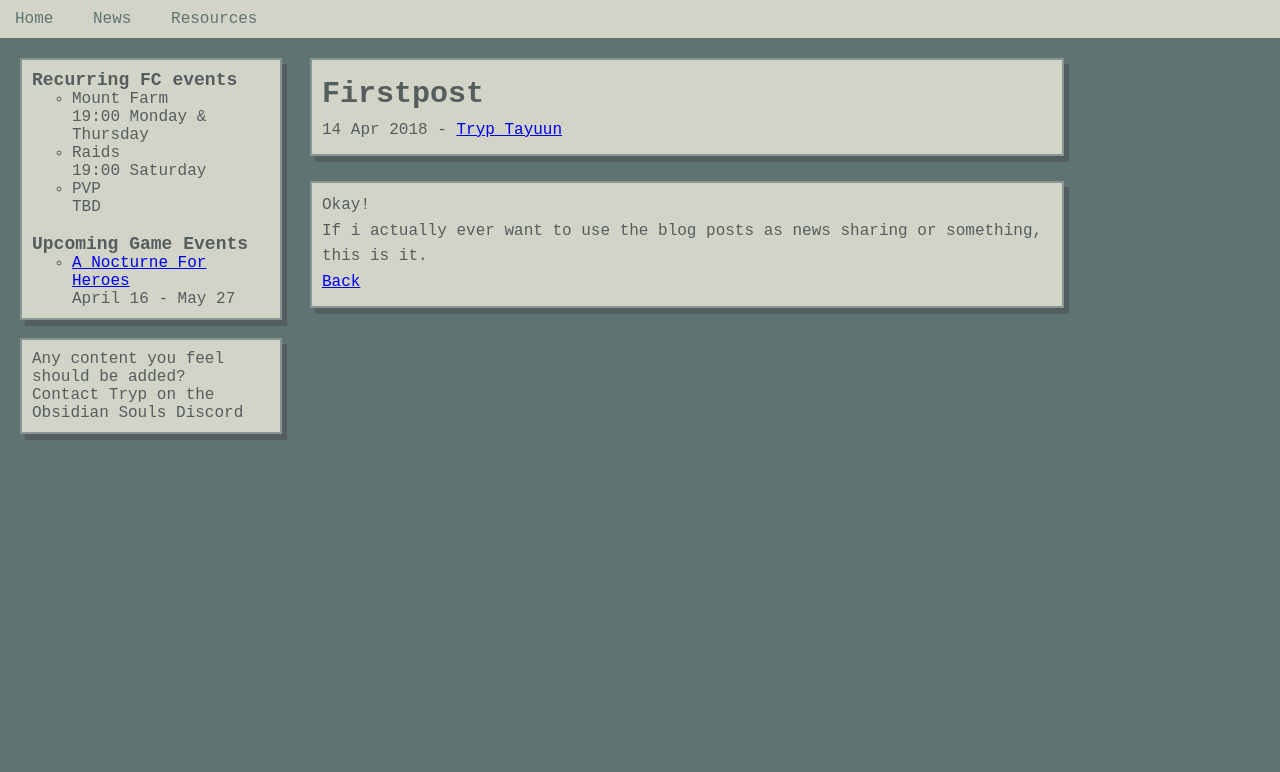
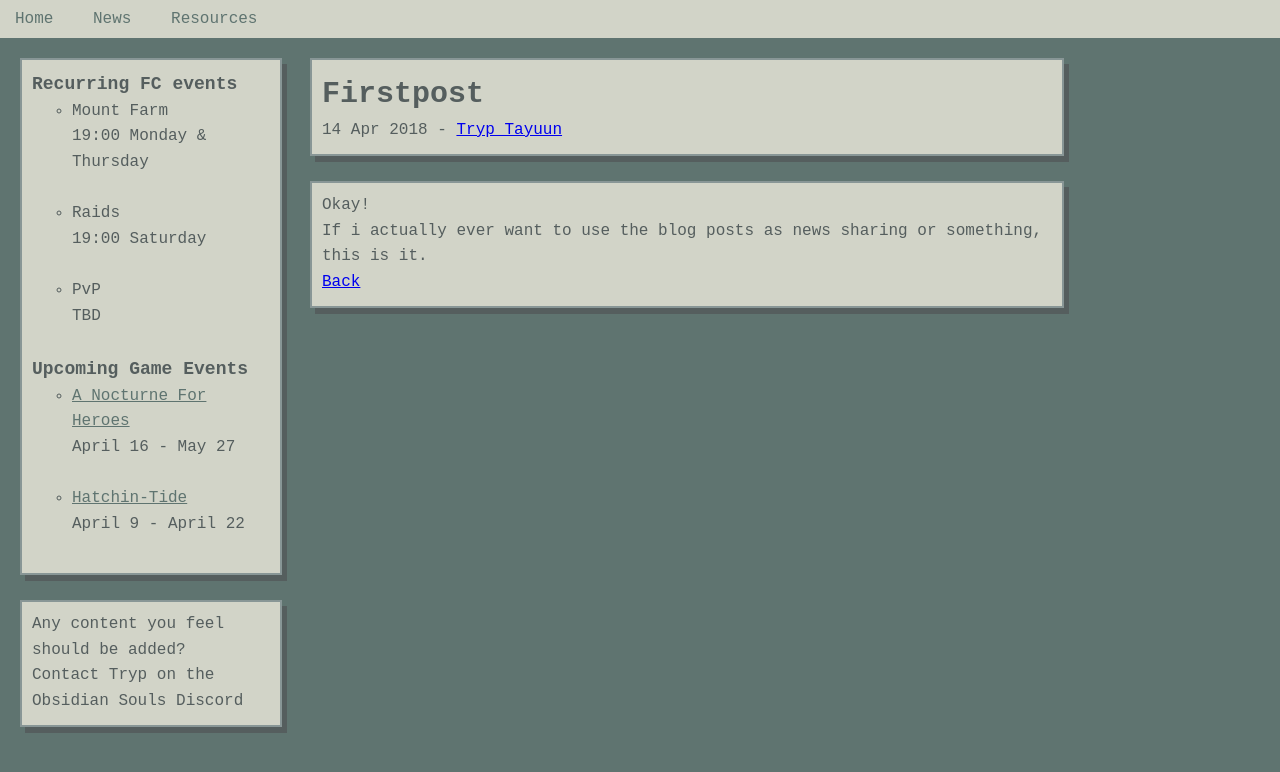
Before and after one commit to TrypTay/tryptay.github.io, a plain HTML site: page 2018/04/14/firstpost.html in a window 1280 px wide. Drawn offline with Linux system fonts and the light colour scheme.

Commit message:
Add files via upload

```diff
--- a/2018/04/14/firstpost.html
+++ b/2018/04/14/firstpost.html
@@ -43,21 +43,23 @@
 	<br>
 	19:00 Monday & Thursday
 	</li>
+	<br>
 
     <li>
 	Raids
 	<br>
 	19:00 Saturday
 	</li>
+	<br>
 
     <li>
-	PVP
+	PvP
 	<br>
 	TBD
 	</li>
+	<br>
 
 </ul>
-<br>
 <h2>Upcoming Game Events</h2>
 <ul>
 
@@ -66,6 +68,14 @@
 	<br>
 	April 16 - May 27
 	</li>
+	<br>
+
+    <li>
+	<a href="https://na.finalfantasyxiv.com/lodestone/special/2019/Hatching_tide/" >Hatchin-Tide</a>
+	<br>
+	April 9 - April 22
+	</li>
+	<br>
 
 </ul>
 
--- a/assets/css/styles.css
+++ b/assets/css/styles.css
@@ -35,9 +35,11 @@ body {
   height: 50vh;
   position: -webkit-sticky;
   position: sticky;
-  top: 0; }
-  .sidebar .sidebar a:link, .sidebar a:visited {
-    color: #5f7470; }
+  top: 0;
+  line-height: 1.6; }
+
+.sidebar a:link, a:visited {
+  color: #5f7470; }
 
 .main-content {
   width: 60%;
--- a/feed.xml
+++ b/feed.xml
@@ -1,4 +1,4 @@
-<?xml version="1.0" encoding="utf-8"?><feed xmlns="http://www.w3.org/2005/Atom" ><generator uri="https://jekyllrb.com/" version="3.8.5">Jekyll</generator><link href="/feed.xml" rel="self" type="application/atom+xml" /><link href="/" rel="alternate" type="text/html" /><updated>2019-04-18T20:20:06+02:00</updated><id>/feed.xml</id><entry><title type="html">Testpost</title><link href="/2018/04/15/testpost.html" rel="alternate" type="text/html" title="Testpost" /><published>2018-04-15T00:00:00+02:00</published><updated>2018-04-15T00:00:00+02:00</updated><id>/2018/04/15/testpost</id><content type="html" xml:base="/2018/04/15/testpost.html">&lt;p&gt;This is just a test newspost to see if how the exerpt thingy works.&lt;/p&gt;
+<?xml version="1.0" encoding="utf-8"?><feed xmlns="http://www.w3.org/2005/Atom" ><generator uri="https://jekyllrb.com/" version="3.8.5">Jekyll</generator><link href="/feed.xml" rel="self" type="application/atom+xml" /><link href="/" rel="alternate" type="text/html" /><updated>2019-04-18T20:29:32+02:00</updated><id>/feed.xml</id><entry><title type="html">Testpost</title><link href="/2018/04/15/testpost.html" rel="alternate" type="text/html" title="Testpost" /><published>2018-04-15T00:00:00+02:00</published><updated>2018-04-15T00:00:00+02:00</updated><id>/2018/04/15/testpost</id><content type="html" xml:base="/2018/04/15/testpost.html">&lt;p&gt;This is just a test newspost to see if how the exerpt thingy works.&lt;/p&gt;
 
 &lt;p&gt;Maybe it does the first two line or something, i dunno.
 Or maybe it just picks up the first block of text i have no idea.
--- a/sitemap.xml
+++ b/sitemap.xml
@@ -2,7 +2,7 @@
 <urlset xmlns:xsi="http://www.w3.org/2001/XMLSchema-instance" xsi:schemaLocation="http://www.sitemaps.org/schemas/sitemap/0.9 http://www.sitemaps.org/schemas/sitemap/0.9/sitemap.xsd" xmlns="http://www.sitemaps.org/schemas/sitemap/0.9">
 <url>
 <loc>/authors/Tryp.html</loc>
-<lastmod>2019-04-18T20:20:06+02:00</lastmod>
+<lastmod>2019-04-18T20:29:32+02:00</lastmod>
 </url>
 <url>
 <loc>/2018/04/14/firstpost.html</loc>
```
Also changed, not shown: 2018/04/15/testpost.html (+12 -2 lines), authors/Tryp.html (+14 -4 lines), index.html (+12 -2 lines), news.html (+12 -2 lines), resources.html (+12 -2 lines), staff.html (+12 -2 lines).
